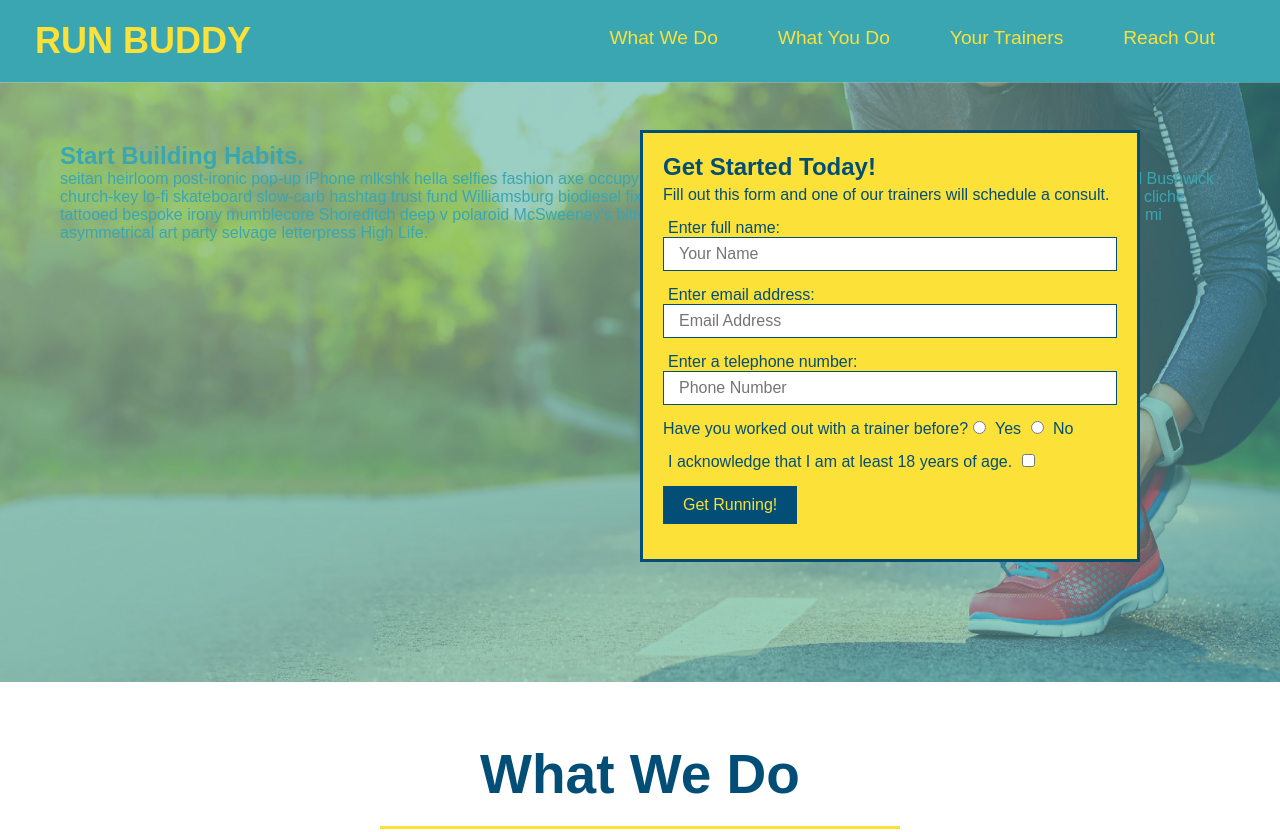
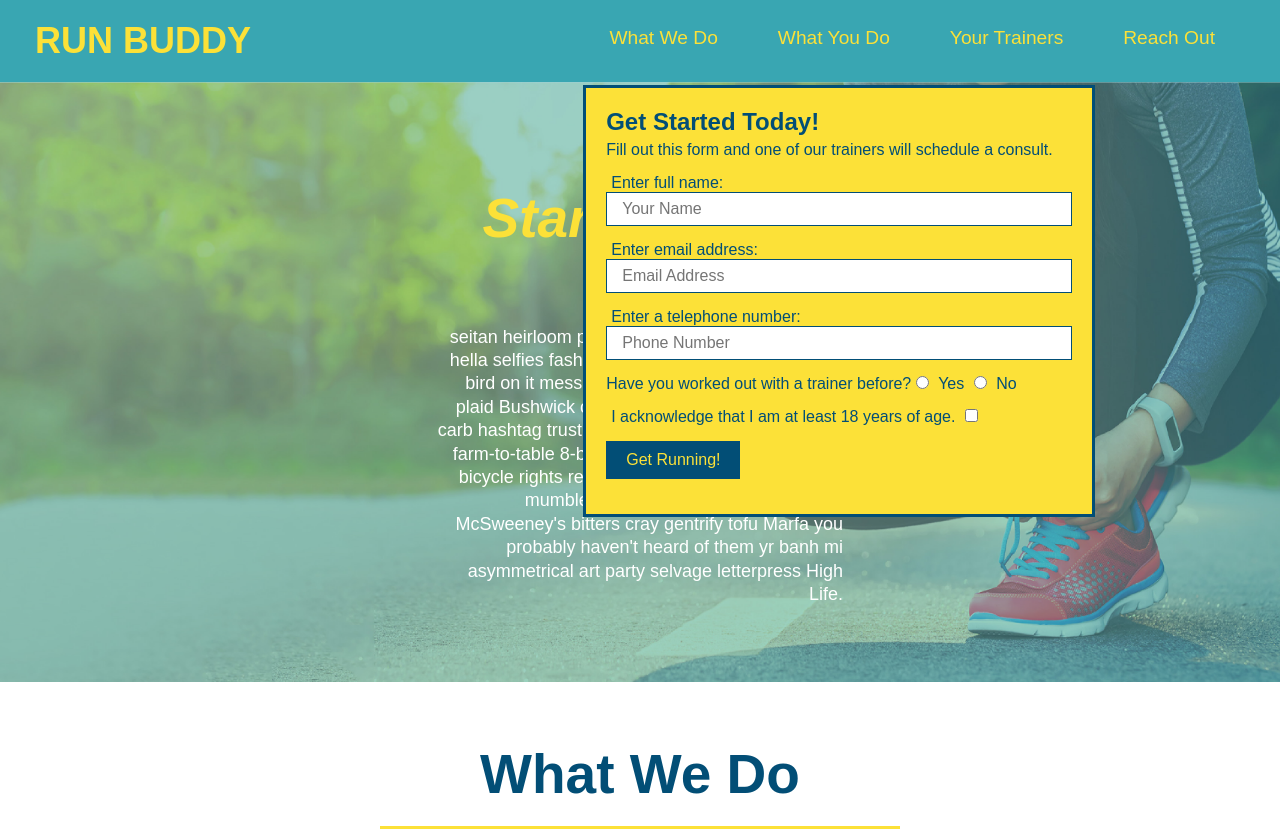
Before and after one commit to IanAdamPrice/run-buddy, a plain HTML site: page index.html in a window 1280 px wide. Shown: the top 832 px of the page. Drawn offline with Linux system fonts and the light colour scheme.

Commit message:
add flexbox to the hero

```diff
--- a/assets/css/style.css
+++ b/assets/css/style.css
@@ -48,20 +48,21 @@ header nav ul li a {
 }
 
 footer {
+    display: flex;
+    justify-content: space-between;
+    flex-wrap: wrap;
     background: #fce138;
     width: 100%;
     padding: 40px 35px;
 }
 
 footer h2 {
-    display: inline;
     color: #024e76;
     font-size: 30px;
     margin: 0;
 }
 
 footer div {
-    float: right;
     line-height: 1.5;
     text-align: right;
 }
@@ -75,11 +76,29 @@ section {
 }
 
 .hero {
+    display: flex;
+    justify-content: center;
+    flex-wrap: wrap;
     background-image: url("../images/hero-bg.jpeg");
     height: 600px;
     background-size: cover;
     background-position: center;
     position: relative;
+}
+
+.hero-cta {
+    width: 35%;
+    text-align: right;
+    margin: 3.5%;
+    color: #fff;
+    font-size: 18px;
+    line-height: 1.3;
+}
+
+.hero-cta h2 {
+    font-style: italic;
+    font-size: 55px;
+    color: #fce138;
 }
 
 .hero-form {
@@ -93,6 +112,8 @@ section {
     position: absolute;
     bottom: 120px;
     right: 140px;
+    width: 40%;
+    margin: 3.5%;
 }
 
 .hero-form h3 {
```
